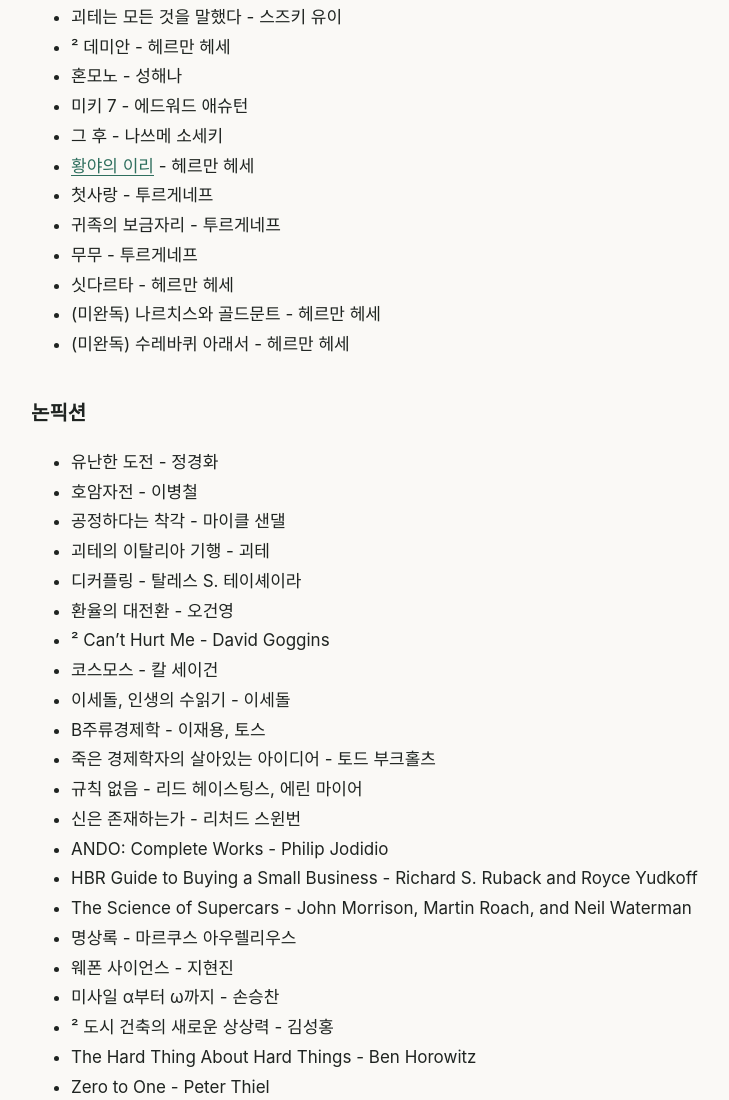
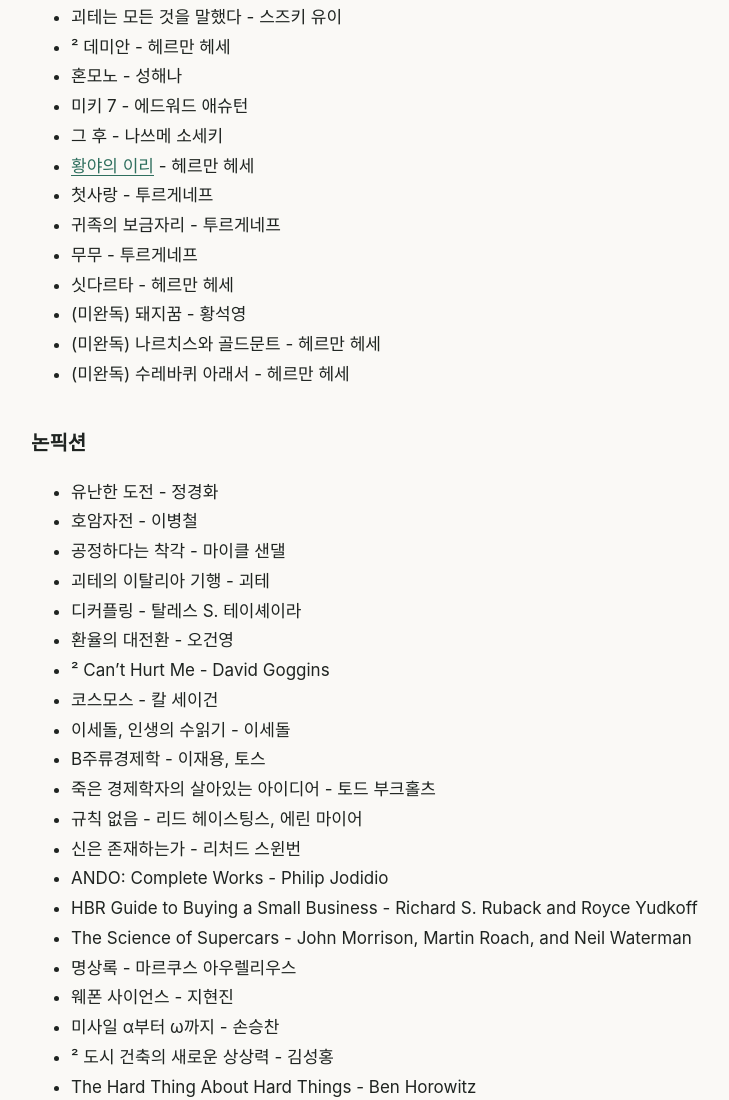
Before and after one commit to 0203peter/0203peter.github.io, an Astro site: page /posts/106 in a window 1280 px wide. Shown: the part 4365-5465 px from the top of the page, without its empty margins (269-998 px from the left). Built offline with nearby package versions, Linux system fonts and the light colour scheme; Astro itself is replaced by a stand-in of ours.

Commit message:
글 수정: 독서 기록

```diff
--- a/src/content/posts/106/index.md
+++ b/src/content/posts/106/index.md
@@ -138,6 +138,7 @@ category: "독서"
 - 귀족의 보금자리 - 투르게네프
 - 무무 - 투르게네프
 - 싯다르타 - 헤르만 헤세
+- (미완독) 돼지꿈 - 황석영
 - (미완독) 나르치스와 골드문트 - 헤르만 헤세
 - (미완독) 수레바퀴 아래서 - 헤르만 헤세
 
```
